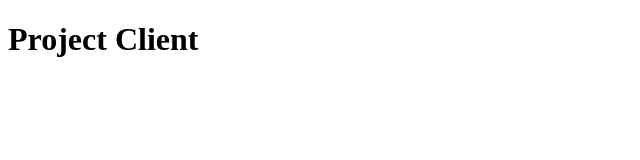
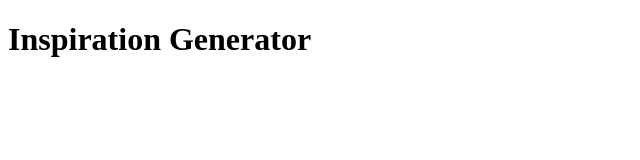
Before and after one commit to kyliedarlene/inspiration-generator, a React app in the folder client/: page / in a window 1280 px wide. Shown: the whole page, without its empty margins (0-640 px from the left). Built offline with nearby package versions, Linux system fonts and the light colour scheme.

Commit message:
updates website title

```diff
--- a/client/public/index.html
+++ b/client/public/index.html
@@ -29,7 +29,7 @@
       work correctly both with client-side routing and a non-root public URL.
       Learn how to configure a non-root public URL by running `npm run build`.
     -->
-    <title>Reciplease</title>
+    <title>Inspiration Generator</title>
   </head>
   <body>
     <noscript>You need to enable JavaScript to run this app.</noscript>
--- a/client/src/components/App.js
+++ b/client/src/components/App.js
@@ -2,7 +2,7 @@ import React, { useEffect, useState } from "react";
 import { Switch, Route } from "react-router-dom";
 
 function App() {
-  return <h1>Project Client</h1>;
+  return <h1>Inspiration Generator</h1>;
 }
 
 export default App;
```
